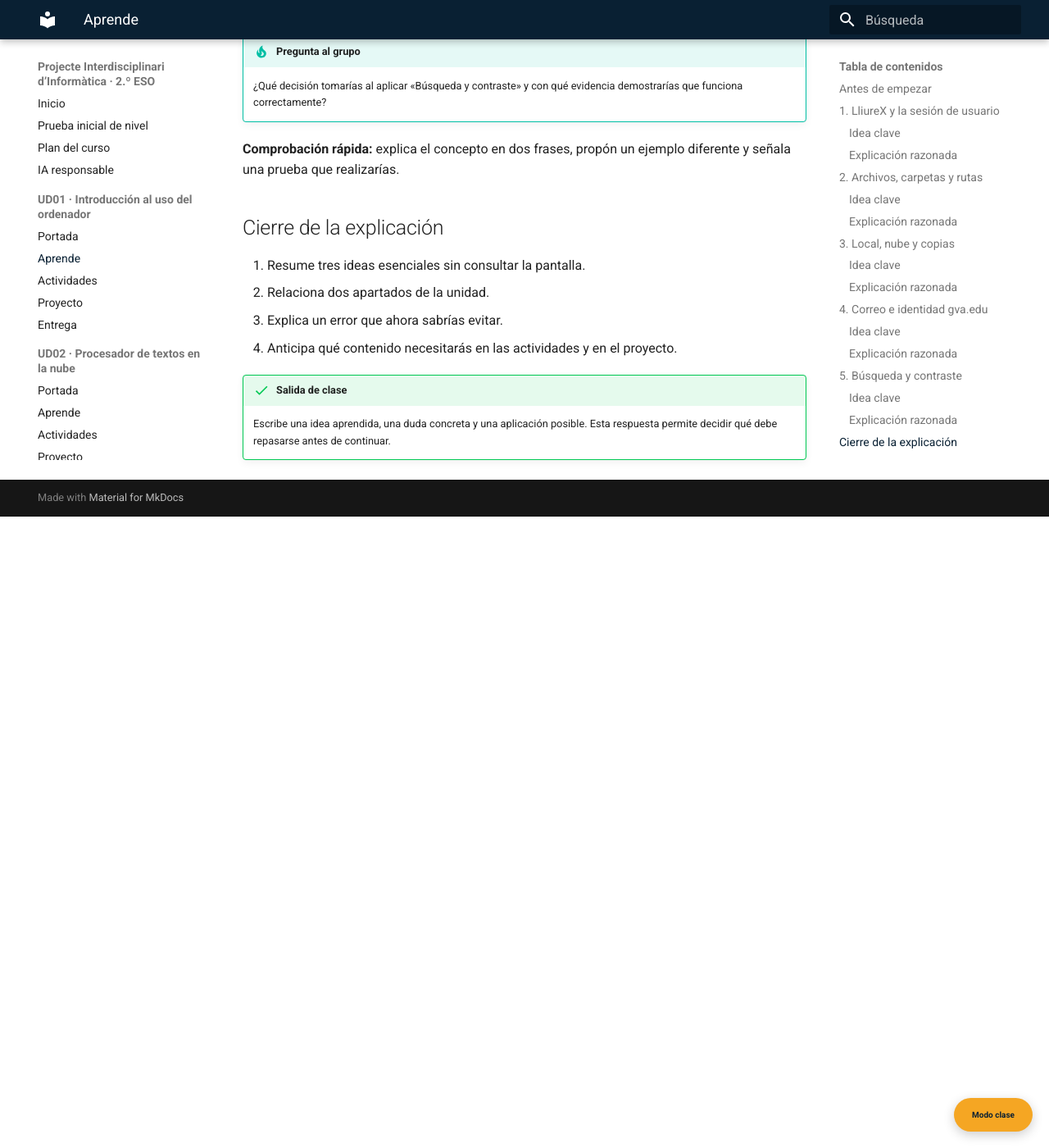
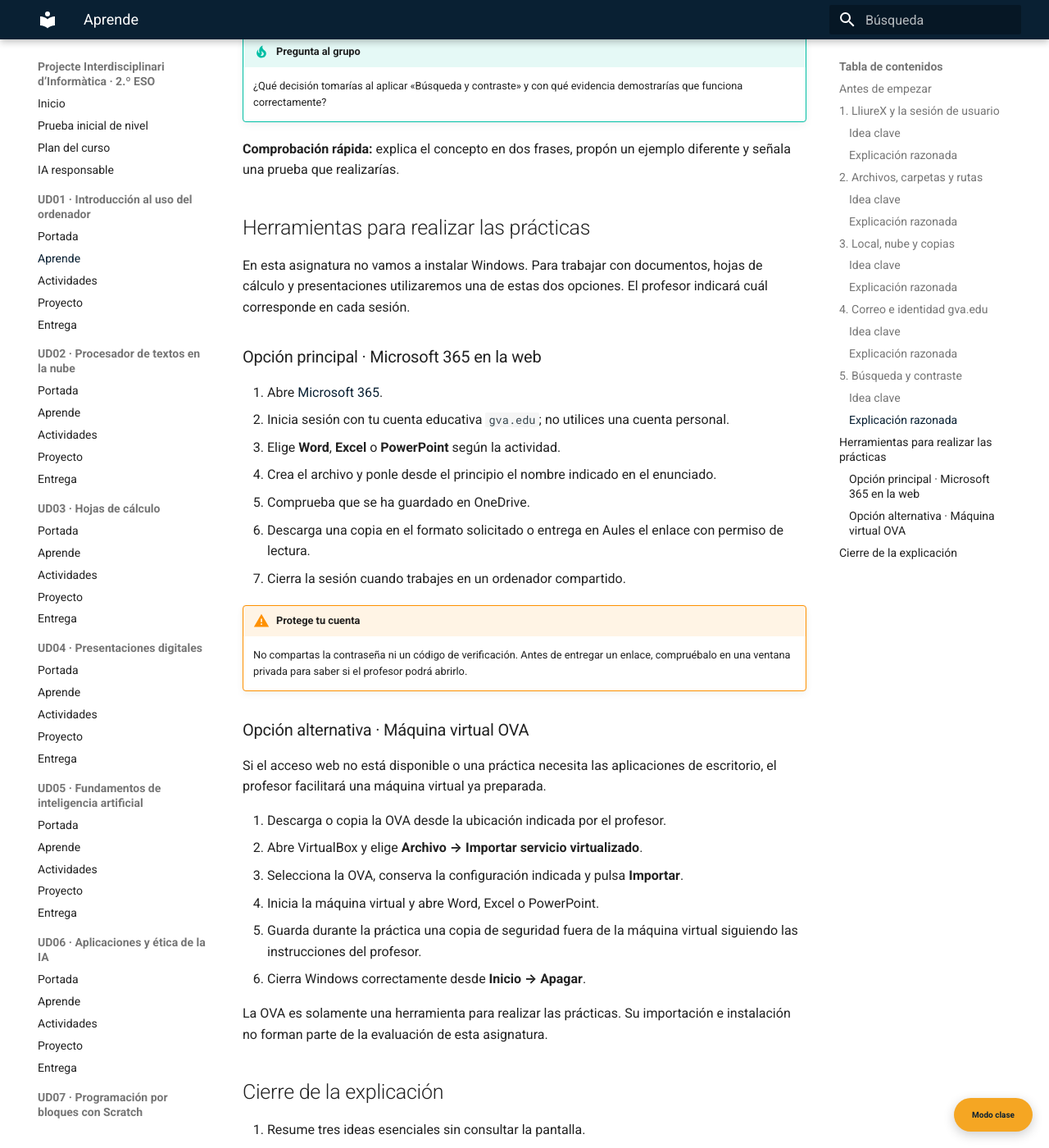
Before and after one commit to davidmolinafernadez/ESO_INFORMATICA_2ESO, an MkDocs documentation site: the page built from docs/ud01/aprende.md, in a window 1280 px wide and 1400 px high, scrolled down 4927 px. Shown: the whole window at 82% size. Built offline with MkDocs 1.6.1 and Material for MkDocs 9.7.7, drawn with Linux system fonts in a browser that asks for light colours.

Commit message:
Añadir acceso a Microsoft 365 y alternativa OVA

```diff
--- a/docs/ud01/aprende.md
+++ b/docs/ud01/aprende.md
@@ -122,6 +122,36 @@ Cuando una solución parece funcionar, debemos preguntarnos si funciona también
 
 **Comprobación rápida:** explica el concepto en dos frases, propón un ejemplo diferente y señala una prueba que realizarías.
 
+## Herramientas para realizar las prácticas
+
+En esta asignatura no vamos a instalar Windows. Para trabajar con documentos, hojas de cálculo y presentaciones utilizaremos una de estas dos opciones. El profesor indicará cuál corresponde en cada sesión.
+
+### Opción principal · Microsoft 365 en la web
+
+1. Abre [Microsoft 365](https://www.microsoft365.com/).
+2. Inicia sesión con tu cuenta educativa `gva.edu`; no utilices una cuenta personal.
+3. Elige **Word**, **Excel** o **PowerPoint** según la actividad.
+4. Crea el archivo y ponle desde el principio el nombre indicado en el enunciado.
+5. Comprueba que se ha guardado en OneDrive.
+6. Descarga una copia en el formato solicitado o entrega en Aules el enlace con permiso de lectura.
+7. Cierra la sesión cuando trabajes en un ordenador compartido.
+
+!!! warning "Protege tu cuenta"
+    No compartas la contraseña ni un código de verificación. Antes de entregar un enlace, compruébalo en una ventana privada para saber si el profesor podrá abrirlo.
+
+### Opción alternativa · Máquina virtual OVA
+
+Si el acceso web no está disponible o una práctica necesita las aplicaciones de escritorio, el profesor facilitará una máquina virtual ya preparada.
+
+1. Descarga o copia la OVA desde la ubicación indicada por el profesor.
+2. Abre VirtualBox y elige **Archivo → Importar servicio virtualizado**.
+3. Selecciona la OVA, conserva la configuración indicada y pulsa **Importar**.
+4. Inicia la máquina virtual y abre Word, Excel o PowerPoint.
+5. Guarda durante la práctica una copia de seguridad fuera de la máquina virtual siguiendo las instrucciones del profesor.
+6. Cierra Windows correctamente desde **Inicio → Apagar**.
+
+La OVA es solamente una herramienta para realizar las prácticas. Su importación e instalación no forman parte de la evaluación de esta asignatura.
+
 ## Cierre de la explicación
 
 1. Resume tres ideas esenciales sin consultar la pantalla.
```
